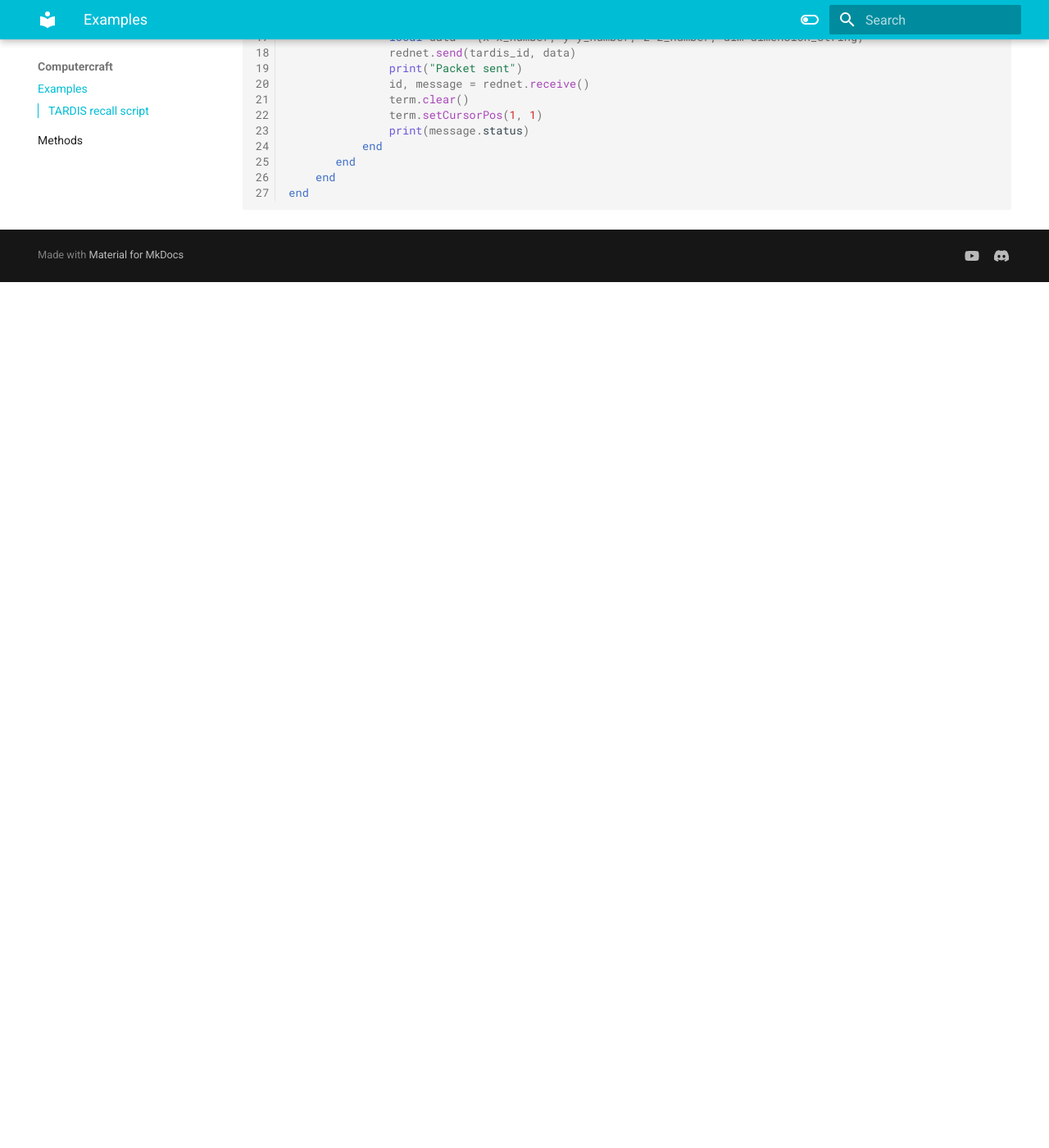
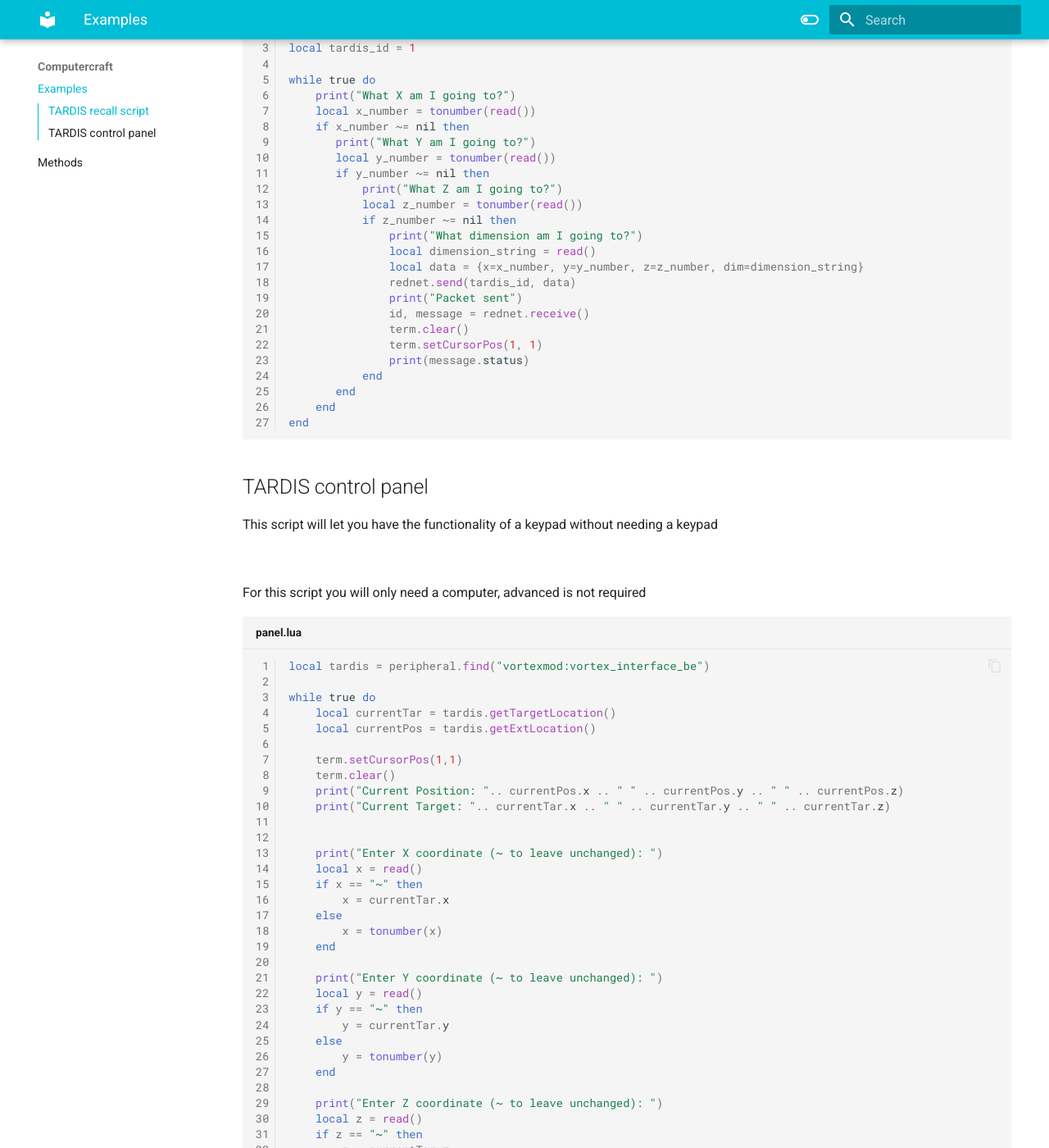
Before and after one commit to crystalcoding9999/TTVWiki, an MkDocs documentation site: the page built from docs/computercraft/examples.md, in a window 1280 px wide and 1400 px high, scrolled down 1484 px. Shown: the whole window at 82% size. Built offline with MkDocs 1.6.1 and Material for MkDocs 9.7.7, drawn with Linux system fonts in a browser that asks for light colours; before the commit the page ends 1828 px from its top, so only the background shows below that; some of the changed text lies outside the part shown.

Commit message:
new script in examples.md

````diff
--- a/docs/computercraft/examples.md
+++ b/docs/computercraft/examples.md
@@ -1,6 +1,11 @@
 On this page you can find a few example scripts
 
 ## TARDIS recall script
+
+This script will allow you to move your TARDIS using a pocket computer
+
+<br>
+<br>
 
 For this script you will need:
 <br>
@@ -34,6 +39,15 @@ while true do
 
     if tardis.enableThrottle() then
         rednet.send(0, {status="success"})
+
+        -- ensures tardis does not stay in the time vortex when auto land is disabled
+        repeat
+            sleep()
+        until tardis.readyToLand()
+
+        sleep(0.1)
+
+        tardis.disableThrottle()
     else
         rednet.send(0, {status="failed"})
     end
@@ -73,3 +87,73 @@ while true do
     end
 end
 ```
+
+## TARDIS control panel
+
+This script will let you have the functionality of a keypad without needing a keypad
+
+<br>
+
+For this script you will only need a computer, advanced is not required
+
+```lua title="panel.lua" linenums="1"
+local tardis = peripheral.find("vortexmod:vortex_interface_be")
+
+while true do
+    local currentTar = tardis.getTargetLocation()
+    local currentPos = tardis.getExtLocation()
+
+    term.setCursorPos(1,1)
+    term.clear()
+    print("Current Position: ".. currentPos.x .. " " .. currentPos.y .. " " .. currentPos.z)
+    print("Current Target: ".. currentTar.x .. " " .. currentTar.y .. " " .. currentTar.z)
+
+
+    print("Enter X coordinate (~ to leave unchanged): ")
+    local x = read()
+    if x == "~" then
+        x = currentTar.x
+    else
+        x = tonumber(x)
+    end
+
+    print("Enter Y coordinate (~ to leave unchanged): ")
+    local y = read()
+    if y == "~" then
+        y = currentTar.y
+    else
+        y = tonumber(y)
+    end
+
+    print("Enter Z coordinate (~ to leave unchanged): ")
+    local z = read()
+    if z == "~" then
+        z = currentTar.z
+    else
+        z = tonumber(z)
+    end
+
+    tardis.setCoords(x .. " " .. y .. " " .. z)
+
+    print("Enable auto pilot? (y/N)")
+
+    if (read() == "y") then
+        tardis.enableThrottle()
+
+        term.clear()
+        term.setCursorPos(1,1)
+
+        print("Travelling to " .. x .. " " .. y .. " " .. z)
+        repeat
+            term.setCursorPos(1,2)
+            term.clearLine()
+            print("ETA " .. tardis.getFlightTime())
+            sleep()
+        until tardis.readyToLand()
+
+        sleep(.1)
+        tardis.disableThrottle()
+    end
+
+end
+```
````
